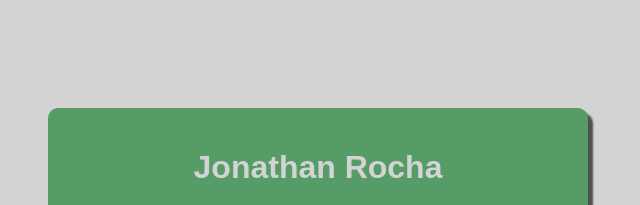
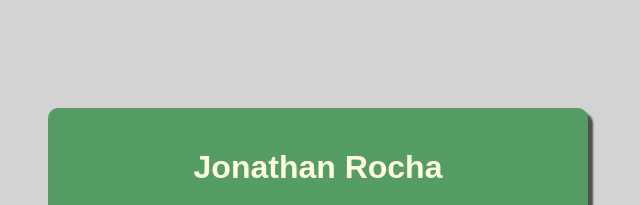
Before and after one commit to 0000723669/PORTFOLIO_SITE_JONATHAN, a plain HTML site: page src/index.html in a window 1280 px wide. Shown: the top 205 px of the page, without its empty margins (322-962 px from the left). Drawn offline with Linux system fonts and the light colour scheme.

Commit message:
Update styles

```diff
--- a/src/style.css
+++ b/src/style.css
@@ -4,11 +4,13 @@ body{
     display: flex;
     background-color: lightgrey;
     padding: 100px;
+}
+*{
     font-family: Arial, Helvetica, sans-serif;
 }
 
 h1{
-    color: lightgray;
+    color: lightyellow;
 }
 
 a{
```
